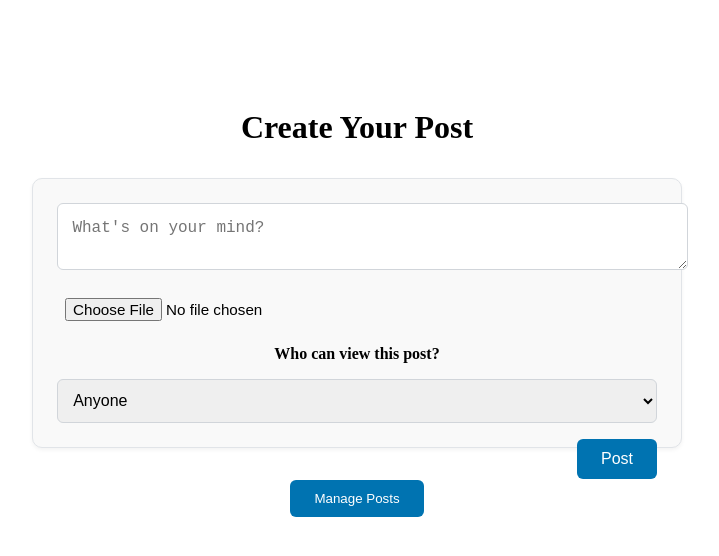
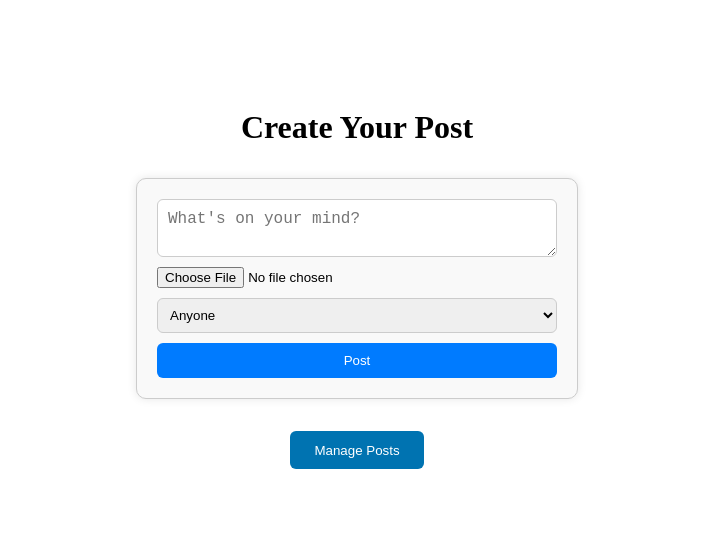
Before and after one commit to IshiniTecla/Skill-Hub, a React (Vite) app in the folder frontend/: page / in a window 1280 px wide. Shown: the top 556 px of the page, without its empty margins (283-1002 px from the left). Built offline with nearby package versions, Linux system fonts and the light colour scheme.

Commit message:
change some files codes

```diff
--- a/frontend/src/App.jsx
+++ b/frontend/src/App.jsx
@@ -1,8 +1,10 @@
+// src/App.jsx
 import { BrowserRouter as Router, Routes, Route } from 'react-router-dom';
 import Home from './pages/Home';
 import PostFeed from './pages/PostFeed';
 import PostDetail from './pages/PostDetail';
-import ManagePost from './pages/ManagePost'; // ✅ make sure this import is correct
+import ManagePost from './pages/ManagePost';
+import EditPost from './pages/EditPost';
 import './App.css';
 
 function App() {
@@ -13,9 +15,10 @@ function App() {
         <Route path="/view" element={<PostFeed />} />
         <Route path="/post/:id" element={<PostDetail />} />
         <Route path="/manage" element={<ManagePost />} />
+        <Route path="/edit/:id" element={<EditPost />} />
       </Routes>
     </Router>
   );
 }
 
-export default App; // ✅ THIS LINE IS IMPORTANT!
+export default App;
--- a/frontend/src/pages/PostForm.jsx
+++ b/frontend/src/pages/PostForm.jsx
@@ -25,7 +25,7 @@ const PostForm = ({ onPostSubmit }) => {
 
             if (res.ok) {
                 onPostSubmit(); // Notify parent to refresh post feed
-                setContent(""); // Clear form
+                setContent("");
                 setMedia(null);
                 setVisibility("anyone");
             } else {
@@ -45,15 +45,15 @@ const PostForm = ({ onPostSubmit }) => {
         <form
             onSubmit={handleSubmit}
             style={{
+                display: "flex",
+                flexDirection: "column",
+                maxWidth: "400px",
+                margin: "20px auto",
+                padding: "20px",
+                border: "1px solid #ccc",
+                borderRadius: "10px",
                 backgroundColor: "#f9f9f9",
-                marginBottom: "2rem",
-                padding: "1.5rem",
-                border: "1px solid #e1e4e8",
-                borderRadius: "10px",
-                boxShadow: "0 2px 4px rgba(0,0,0,0.05)",
-                width: "100%",
-                maxWidth: "600px",
-                margin: "auto",
+                boxShadow: "0 0 10px rgba(0, 0, 0, 0.1)"
             }}
         >
             <textarea
@@ -62,96 +62,43 @@ const PostForm = ({ onPostSubmit }) => {
                 placeholder="What's on your mind?"
                 required
                 style={{
-                    width: "100%",
-                    padding: "0.9rem",
-                    fontSize: "1rem",
+                    padding: "10px",
+                    fontSize: "16px",
+                    marginBottom: "10px",
                     borderRadius: "6px",
-                    border: "1px solid #d1d5da",
-                    resize: "vertical",
-                    marginBottom: "1rem",
+                    border: "1px solid #ccc",
+                    resize: "vertical"
                 }}
             />
             <input
                 type="file"
                 accept="image/*,video/*"
                 onChange={handleMediaChange}
-                style={{
-                    marginBottom: "1rem",
-                    display: "block",
-                    fontSize: "0.95rem",
-                    padding: "0.5rem",
-                    width: "100%",
-                }}
+                style={{ marginBottom: "10px" }}
             />
-            {media && (
-                <div style={{ marginTop: "1rem" }}>
-                    <p>Preview:</p>
-                    {media.type.startsWith("image") ? (
-                        <img
-                            src={URL.createObjectURL(media)}
-                            alt="Preview"
-                            style={{
-                                width: "100%",
-                                borderRadius: "8px",
-                                marginTop: "0.5rem",
-                            }}
-                        />
-                    ) : media.type.startsWith("video") ? (
-                        <video
-                            controls
-                            style={{
-                                width: "100%",
-                                borderRadius: "8px",
-                                marginTop: "0.5rem",
-                            }}
-                        >
-                            <source
-                                src={URL.createObjectURL(media)}
-                                type={media.type}
-                            />
-                        </video>
-                    ) : null}
-                </div>
-            )}
-            <div style={{ marginTop: "1rem" }}>
-                <label
-                    style={{
-                        fontWeight: "bold",
-                        marginBottom: "0.5rem",
-                        display: "inline-block",
-                    }}
-                >
-                    Who can view this post?
-                </label>
             <select
                 value={visibility}
                 onChange={(e) => setVisibility(e.target.value)}
                 style={{
-                        width: "100%",
-                        padding: "0.7rem",
-                        fontSize: "1rem",
+                    padding: "8px",
                     borderRadius: "6px",
-                        border: "1px solid #d1d5da",
-                        marginTop: "0.5rem",
+                    border: "1px solid #ccc",
+                    marginBottom: "10px"
                 }}
             >
                 <option value="anyone">Anyone</option>
                 <option value="friends">Friends</option>
                 <option value="onlyMe">Only Me</option>
             </select>
-            </div>
             <button
                 type="submit"
                 style={{
-                    backgroundColor: "#0073b1",
-                    color: "white",
-                    padding: "0.7rem 1.5rem",
-                    fontSize: "1rem",
+                    padding: "10px",
+                    backgroundColor: "#007bff",
+                    color: "#fff",
                     border: "none",
                     borderRadius: "6px",
-                    marginTop: "1rem",
-                    cursor: "pointer",
-                    float: "right",
+                    cursor: "pointer"
                 }}
             >
                 Post
```
Lines whose indentation alone changed are shown as unchanged.
